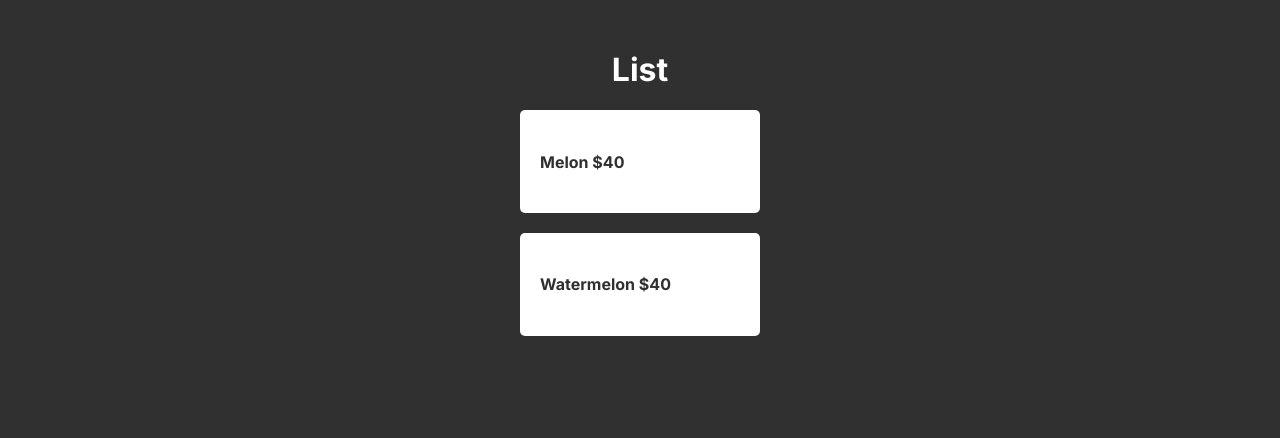
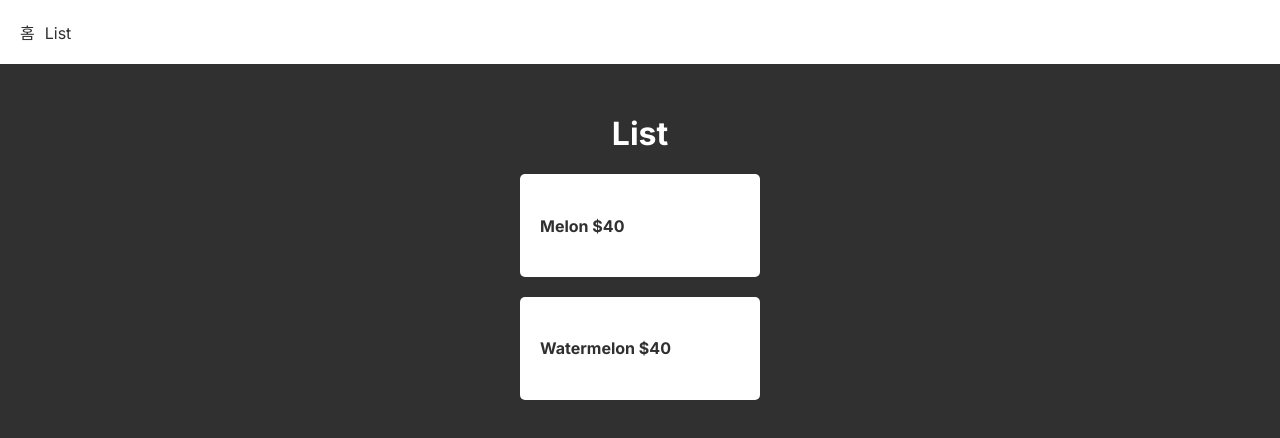
Before and after one commit to haileyham/Next.js-Study, a Next.js app in the folder market/: page /list in a window 1280 px wide. Shown: the top 438 px of the page. Built offline with nearby package versions, Linux system fonts and the light colour scheme.

Commit message:
페이지 전체에 나타내는 공통UI / layout.js

```diff
--- a/market/app/layout.js
+++ b/market/app/layout.js
@@ -1,3 +1,4 @@
+import Link from 'next/link'
 import './globals.css'
 import { Inter } from 'next/font/google'
 
@@ -11,7 +12,24 @@ export const metadata = {
 export default function RootLayout({ children }) {
     return (
         <html lang="en">
-      <body className={inter.className}>{children}</body>
+            <body className={inter.className}>
+                <nav className="navbar">
+                    <Link href="/">홈</Link>
+                    <Link href="/list">List</Link>
+                    {/* Link : a태그와 같은데 조금 더 부드럽게 전환 */}
+                    {/* 이동할 경로 적어줌 */}
+                    {/* 페이지 전체에 공통적으로 적용할 것은 layout.js 여기에 작성
+                    */}
+                    {/* layout.js에 코드짜면 모든 페이지에 보이는 이유? layout.js가 옆에 있을 경우 page.js를 감싸고 있기 때문 */}
+                    {/* page.js보여줄때 :
+                    1. 옆에 layout.js있으면 그걸로 page.js 감쌈
+                    2. 상위폴더에 layout.js 있으면 그걸로 1번을 감쌈 //그렇기때문에 현재 list폴더안에 page.js있고, layout.js없지만 상위폴더에서 감싸고 있음 //
+                    즉 page.js 보여줄 때는 옆에, 상위에 있는 모든 layout.js 합쳐서 보여줌 //
+                    결론은 페이지변경과 상관없이 계속 보여줄 UI는 layout.js 쓰는게 편할수도 */}
+                </nav>
+                {children}
+                {/* 이 children이 page.js가 들어가는 부분임 */}
+            </body>
         </html>
     )
 }
```
Also changed, not shown: market/app/page.js (+1 -6 lines). Lines whose indentation alone changed are shown as unchanged.
